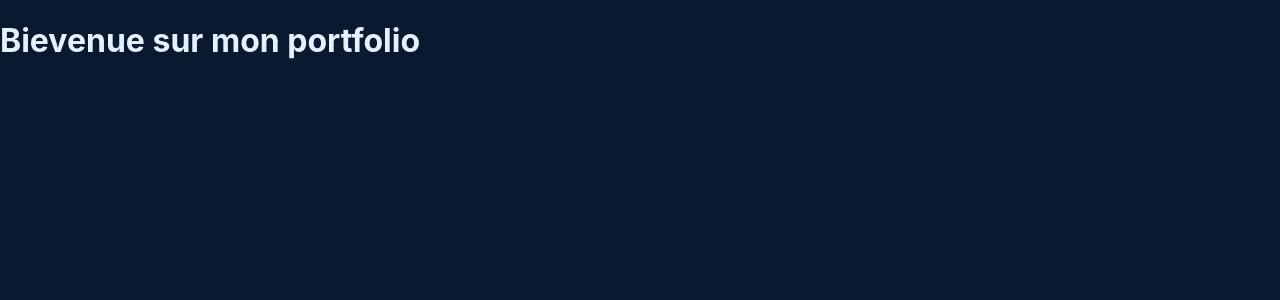
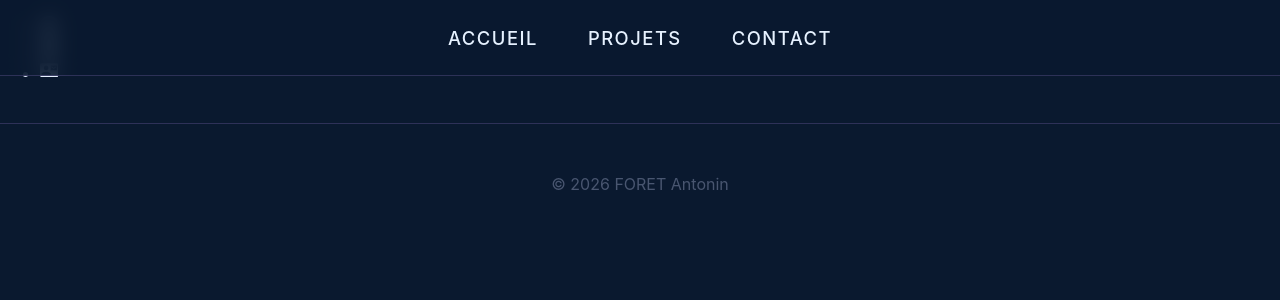
Before and after one commit to neshdras/portfolio-react, a React (Vite) app: page /contact in a window 1280 px wide. Shown: the top 300 px of the page. Built offline with nearby package versions, Linux system fonts and the light colour scheme.

Commit message:
add link for contact

```diff
--- a/package.json
+++ b/package.json
@@ -10,8 +10,10 @@
     "preview": "vite preview"
   },
   "dependencies": {
+    "lucide-react": "^0.577.0",
     "react": "^19.2.0",
     "react-dom": "^19.2.0",
+    "react-icons": "^5.6.0",
     "react-router-dom": "^7.13.1",
     "sass": "^1.97.3"
   },
--- /dev/null
+++ b/src/composants/ContactCard.tsx
@@ -0,0 +1,3 @@
+type Contact = {
+
+}
--- a/src/composants/Header.tsx
+++ b/src/composants/Header.tsx
@@ -5,7 +5,7 @@ const Navbar = () => (
     <header>
 
         <nav className="navbar">
-            <Link to="/">Acceuil</Link>
+            <Link to="/">Accueil</Link>
             <Link to="/projects">Projets</Link>
             <Link to="/contact">Contact</Link>
         </nav>
--- a/src/data/skill.json
+++ b/src/data/skill.json
@@ -58,5 +58,10 @@
         "id": 12,
         "name": "Scss",
         "img":"https://skillicons.dev/icons?i=scss"
+    },
+    {
+        "id": 13,
+        "name": "Typescript",
+        "img":"https://skillicons.dev/icons?i=ts"
     }
 ]
--- a/src/pages/Contact.tsx
+++ b/src/pages/Contact.tsx
@@ -1,5 +1,28 @@
+import Footer from '../composants/Footer'
+import { VscGithub } from "react-icons/vsc"
+import { TbBrandLinkedinFilled } from "react-icons/tb"
+import { MdContactMail } from "react-icons/md";
+import Navbar from '../composants/Header';
+
 const Contact = () =>{
-    return <h1>Bievenue sur mon portfolio</h1>
+    return(
+        <>
+            <Navbar/>
+            <main>
+
+                <div>
+                    <ul>
+                       <li><a href="https://github.com/neshdras"><VscGithub className='react-icon' /></a></li>
+                        <li><a href="https://www.linkedin.com/in/antonin-foret-78955a3a7/"><TbBrandLinkedinFilled className='react-icon' /></a></li>
+                        <li><a href="mailto:antoninforet67@gmail.com"><MdContactMail className='react-icon' /></a></li>
+                    </ul>
+                </div>
+
+
+            </main>
+            <Footer/>
+        </>
+    )
 };
 
 export default Contact
--- a/src/styles/train.scss
+++ b/src/styles/train.scss
@@ -3,4 +3,7 @@
 #train-list{
     display: flex;
     flex-direction: column;
+    h3{
+        font-size: 24px;
+    }
 }
```
Also changed, not shown: 1 other file (tests, documents, lock files or other folders).
